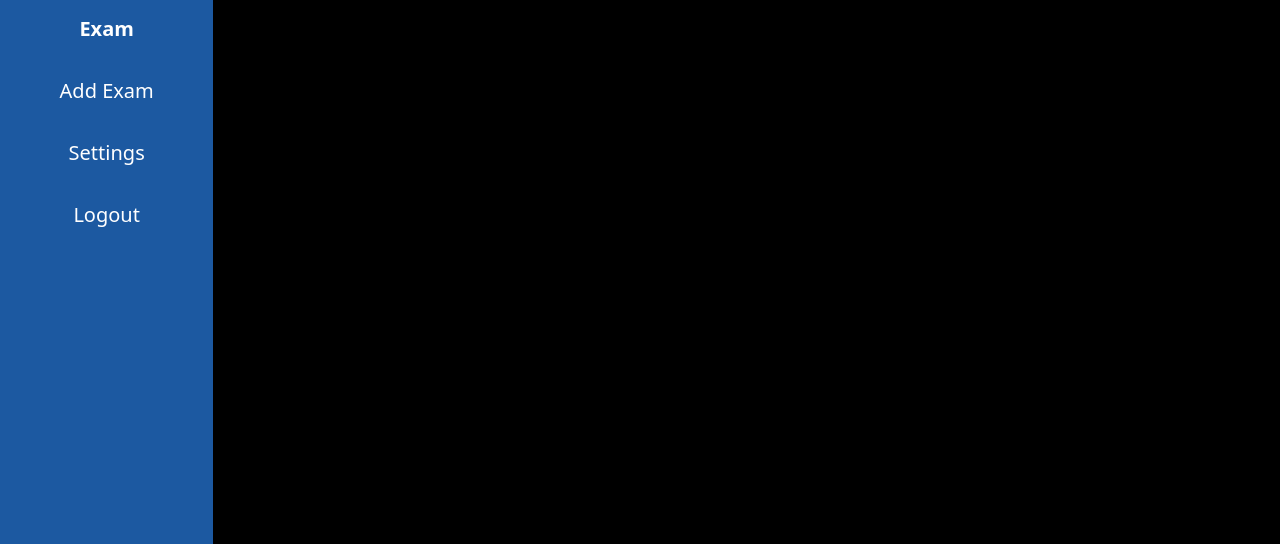
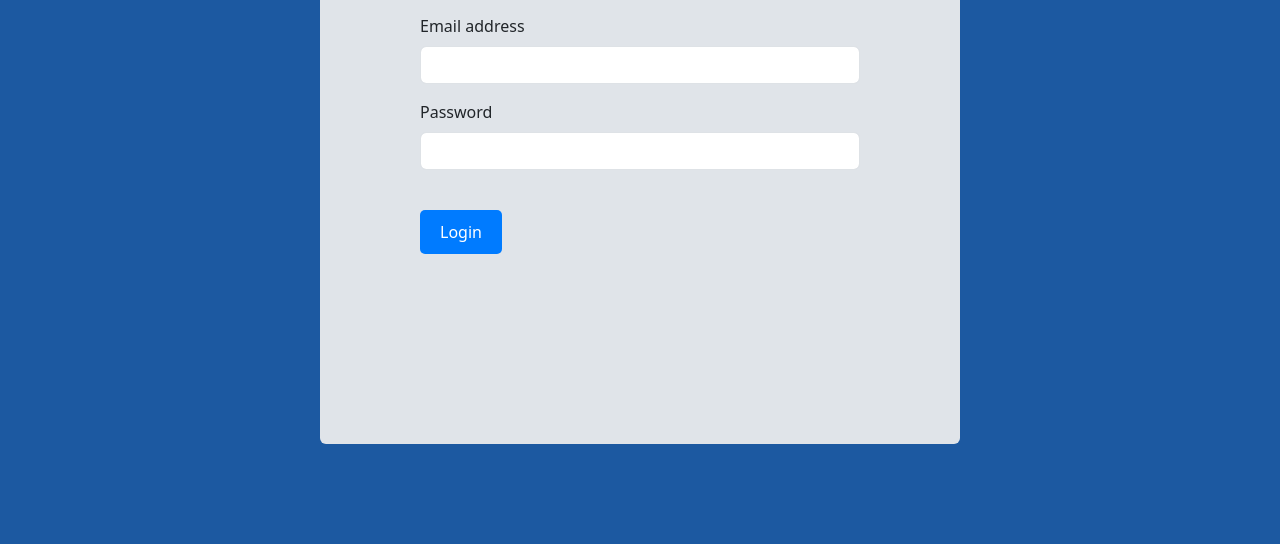
Before and after one commit to Abdalrhman-Gad/Examination_System_UI, a plain HTML site: page index.html in a window 1280 px wide. Shown: the part 256-800 px from the top of the page. Drawn offline with Linux system fonts and the light colour scheme.

Commit message:
login page added

```diff
--- a/assets/scripts/app.js
+++ b/assets/scripts/app.js
@@ -6,14 +6,16 @@ import { renderAddExam } from "./pages/addexam.js";
 import { renderExams } from "./pages/exams.js";
 import { renderForgetPassword } from "./pages/forgetPassword.js";
 import { renderSidebar } from "./components/sidebar.js";
-const appContent = document.getElementById("main-content");
+
+const appContent = document.getElementById("main-page");
+
 const routes = {
-  "#/": renderHome,
+  "#/": renderLogin,
   "#/service": renderServices,
   "#/aboutus": renderAboutus,
   "#/exams": renderExams,
   "#/addExam": renderAddExam,
-  "#/login": renderLogin,
+  "#/home": renderHome,
   "#/forgetPassword": renderForgetPassword,
   404: () => (appContent.innerHTML = `<h2>404 - page not found</h2>`),
 };
@@ -44,7 +46,7 @@ document.addEventListener("click", (e) => {
 
 document.addEventListener("DOMContentLoaded", () => {
   //   renderHeader();
-  renderSidebar();
+  //renderSidebar();
   loadRoute(window.location.hash);
   //   renderFooter();
 });
--- a/assets/scripts/pages/home.js
+++ b/assets/scripts/pages/home.js
@@ -1 +1,4 @@
-export function renderHome(mainContent) {}
+export function renderHome(mainContent) {
+  mainContent.hidden = false;
+
+}
--- a/assets/scripts/pages/login.js
+++ b/assets/scripts/pages/login.js
@@ -1,3 +1,72 @@
-export function renderLogin(mainContent){
+import { loadCSS } from "../utils/cssloader.js";
 
+export function renderLogin(mainContent) {
+  mainContent.hidden = true;
+
+  loadCSS("./assets/styles/login.css");
+  const loginPage = document.getElementById("login-page");
+
+  loginPage.innerHTML = `
+  <div class="row m-0 vh-100 vw-100 justify-content-center align-content-center">
+        <div class="container w-50 h-75 rounded-2" style="background-color: #EEEE; padding: 100px;">
+
+            <h2>LOGIN</h2>
+
+            <br>
+
+            <form id="login-form">
+                <div class="mb-3">
+                    <label for="email-input" class="form-label">Email address</label>
+                    <input type="email" class="form-control" id="email-input" aria-describedby="emailHelp">
+                    <div class="text-danger mt-1" id="email-error"></div>
+                </div>
+                <div class="mb-3">
+                    <label for="password-input" class="form-label">Password</label>
+                    <input type="password" class="form-control" id="password-input" minlength="8">
+                    <div class="text-danger mt-1" id="password-error"></div>
+                </div>
+                <br>
+                <button type="submit" class="btn btn-primary">Login</button>
+            </form>
+
+        </div>
+    </div>
+  `;
+
+  // Add event listener for form submission
+  const form = document.getElementById("login-form");
+  const emailInput = document.getElementById("email-input");
+  const passwordInput = document.getElementById("password-input");
+  const emailError = document.getElementById("email-error");
+  const passwordError = document.getElementById("password-error");
+
+  form.addEventListener("submit", function (event) {
+    // Prevent default form submission
+    event.preventDefault();
+
+    // Reset error messages
+    emailError.textContent = "";
+    passwordError.textContent = "";
+
+    // Validate email
+    const emailValue = emailInput.value.trim();
+    const emailPattern = /^[^\s@]+@[^\s@]+\.[^\s@]+$/; // Basic email pattern
+    if (!emailPattern.test(emailValue)) {
+      emailError.textContent = "Please enter a valid email address.";
+      return;
+    }
+
+    // Validate password
+    const passwordValue = passwordInput.value.trim();
+    if (passwordValue.length < 8) {
+      passwordError.textContent =
+        "Password must be at least 8 characters long.";
+      return;
+    }
+
+    window.location.hash = "#/home";
+    // If both validations pass, log a success message (or handle form submission)
+    alert("Login successful!");
+    // Here you can submit the form to a server or proceed with further actions.
+  });
 }
--- /dev/null
+++ b/assets/styles/login.css
@@ -0,0 +1,32 @@
+body {
+    background-color: #1C59A1;
+
+}
+
+body h2 {
+    color: #1C59A1;
+
+}
+
+/* styles.css */
+.btn.btn-primary {
+    background-color: #007bff;
+    /* Change to your desired color */
+
+    border: none;
+    /* Remove border */
+    padding: 10px 20px;
+    /* Add padding */
+    font-size: 16px;
+    /* Set font size */
+    cursor: pointer;
+    /* Pointer cursor */
+    border-radius: 5px;
+    /* Rounded corners */
+}
+
+/* Optional: Add hover effect */
+.btn.btn-primary:hover {
+    background-color: #0056b3;
+    /* Darker shade on hover */
+}
--- a/index.html
+++ b/index.html
@@ -12,8 +12,8 @@
 </style>
 
 <body>
-
-    <div class="row p-0 m-0">
+    <div id="login-page"></div>
+    <div id="main-page" class="row p-0 m-0">
         <div class="col-2 bg-danger p-0 m-0">
             <!-- Sidebar Section -->
             <div id="sidebar" class="w-100"></div>
@@ -30,11 +30,10 @@
                 <main id="main-content"></main>
             </div>
         </div>
+
+        <!-- Footer Section -->
+        <footer id="footer"></footer>
     </div>
-
-    <!-- Footer Section -->
-    <footer id="footer"></footer>
-
     <script type="module" src="./assets/scripts/app.js"></script>
     <script src="./vendor/bootstrap-5.3.3-dist/js/bootstrap.js"></script>
 </body>
```
Also changed, not shown: assets/styles/home.css (+8 -1 lines), assets/scripts/utils/cssloader.js (indentation only).
